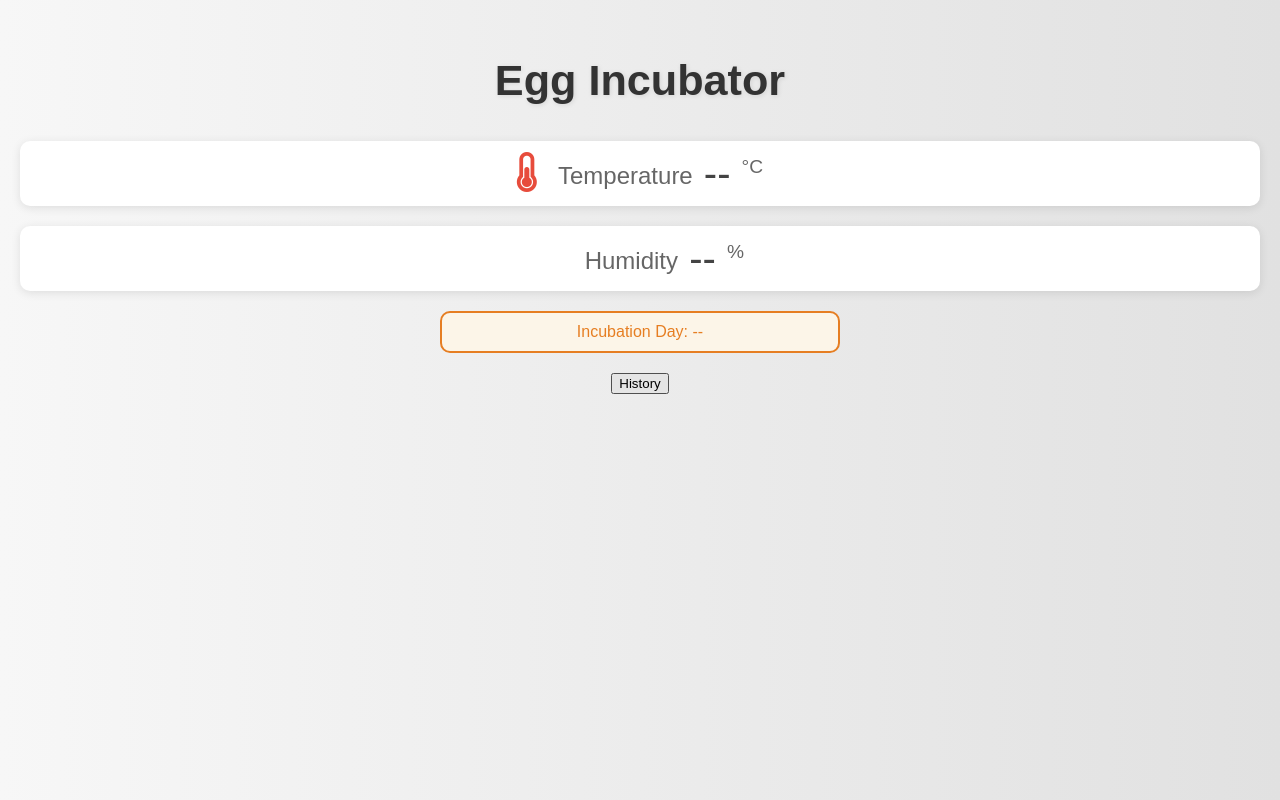
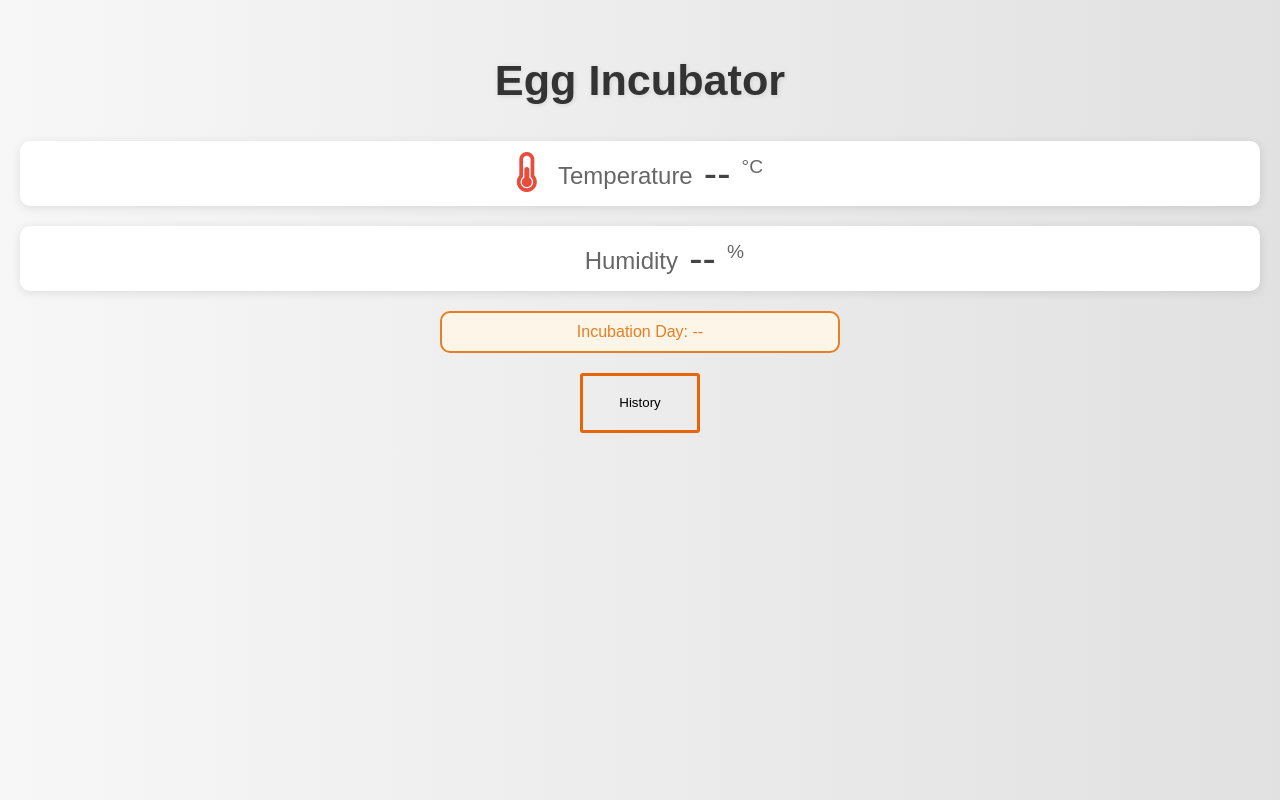
Before and after one commit to JveeMosh/EggIncubator, a plain HTML site: page index.html in a window 1280 px wide. In both pictures the pointer is over the button "History". Drawn offline with Linux system fonts and the light colour scheme; no server answers.

Commit message:
Update style.css

```diff
--- a/style.css
+++ b/style.css
@@ -36,6 +36,25 @@ p {
   border: 2px solid #e74c3c;
   border-radius: 10px;
   display: none; /* Initially hidden */
+}
+.button1{
+  border: none;
+  background: #e86507;
+  height: 60px;
+  color: white;
+  width: 120px;
+  border-radius: 3px;
+}
+.button1:hover{
+  border-width: 4px;
+  border: solid;
+  border-color: #e86507;
+  background: none;
+  height: 60px;
+  color: black;
+  width: 120px;
+  border-radius: 3px;
+  cursor: pointer;
 }
 
 .notification1 {
```
